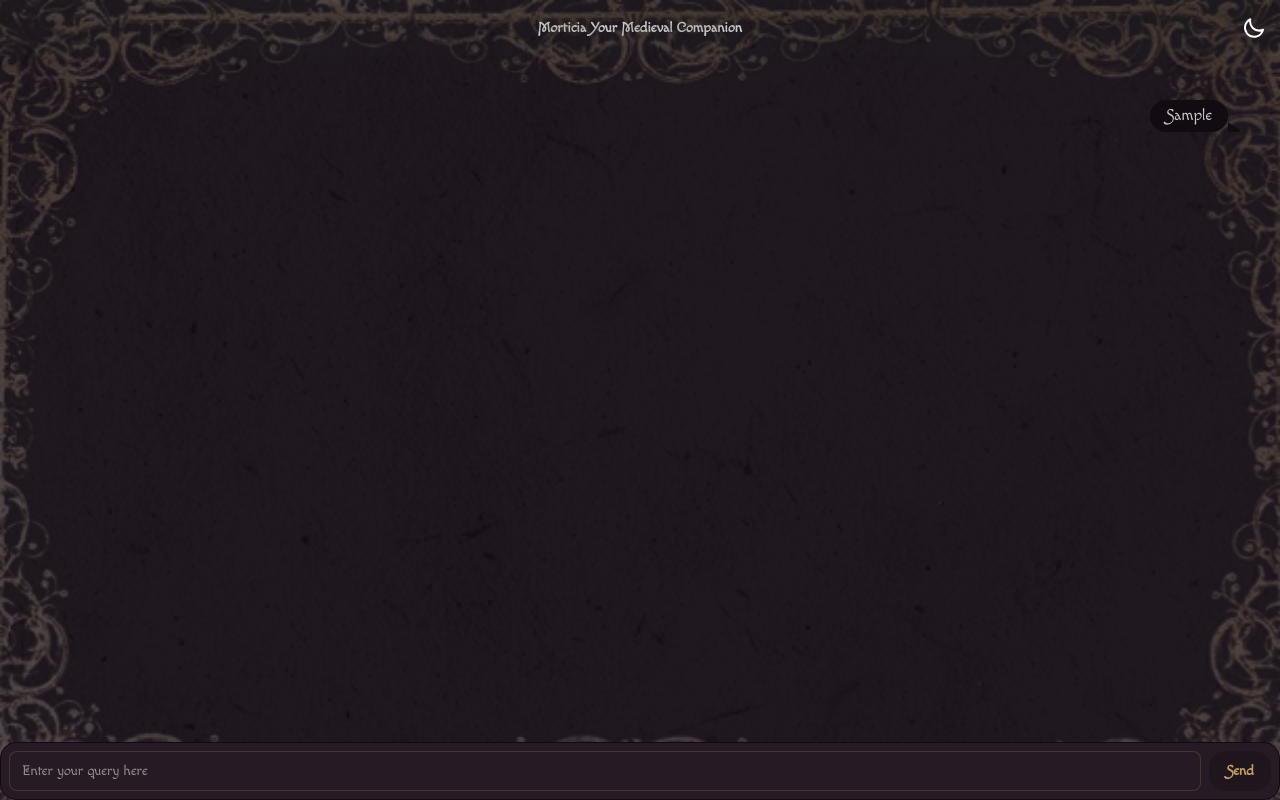
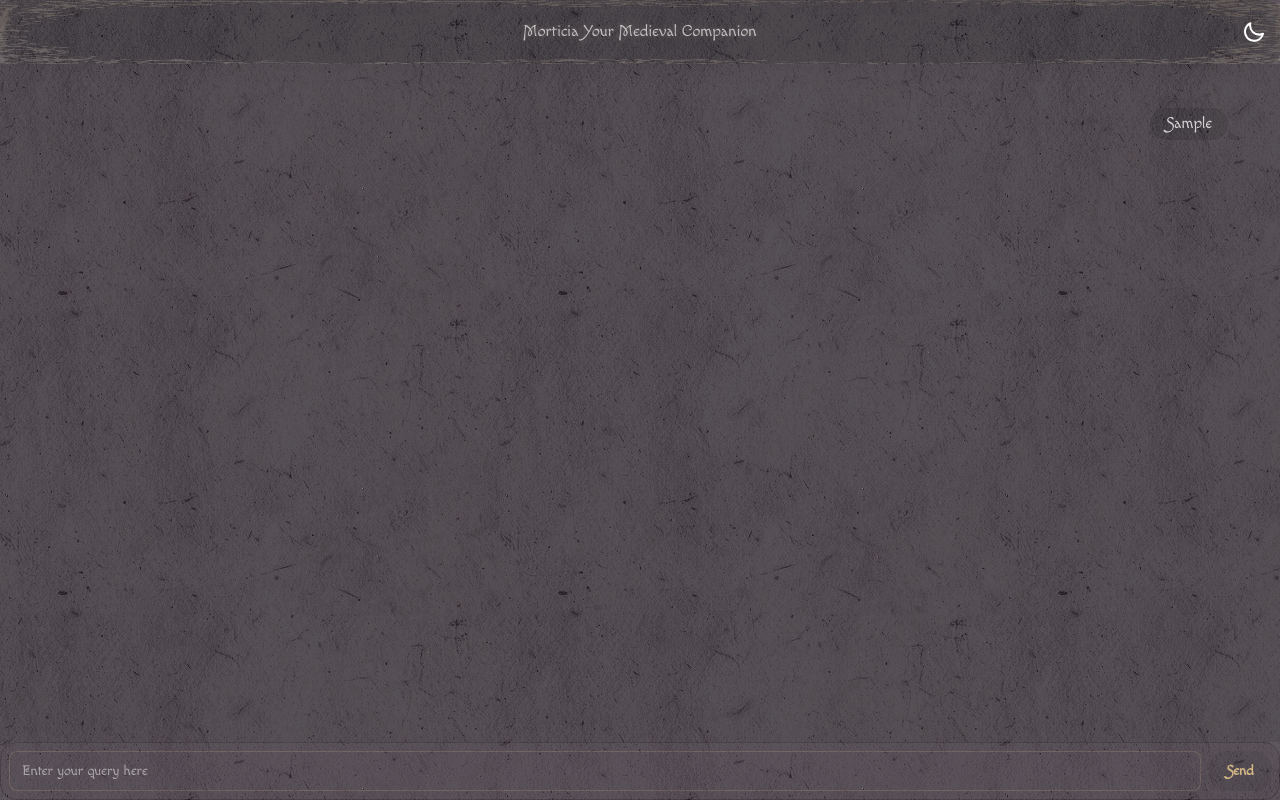
Before and after one commit to ShahdO3/letschat, a Next.js app: page / in a window 1280 px wide. Both pictures are taken after typing "Sample" into the empty fields and a click on the button "Send". Built offline with nearby package versions, Linux system fonts and the light colour scheme; no server answers.

Commit message:
Changes in UI: New Mystical loading dots, pixelated icon for Agent, Fixes to Background image

```diff
--- a/app/components/NavBar.tsx
+++ b/app/components/NavBar.tsx
@@ -9,24 +9,25 @@ import Image from 'next/image';
 
 const NavBar = () => {
   return (
-    <div className="flex navbarshadow-lg rounded-xl p-2 bg-neutral hover:bg-base-300">
+    <nav className="flex navbar shadow-lg rounded-xl
+      p-2 bg-neutral hover:bg-base-300">
 
         <Image
           src="/medeivalBorder3.png"
           alt='border'
-          className="opacity-25"
+          className="bg-repeat opacity-25"
           fill/>
 
       <div className='navbar-start'>
       </div>
       <div className="navbar-center ">
-        <button className='btn btn-ghost btn-neutral rounded-2xl text-neutral-content'>
+        <button className='rounded-2xl text-neutral-content flicker-text'>
             Morticia Your Medieval Companion
         </button>
       </div>
 
       <div className='navbar-end'> <ThemeSwitcher/></div>
-    </div>
+    </nav>
   )
 }
 
--- a/app/components/TextInputArea.tsx
+++ b/app/components/TextInputArea.tsx
@@ -91,9 +91,24 @@ const TextInputArea = () => {
         <div
             key={index}
             className= {` m-6 rounded-xl text-neutral-content whitespace-pre-line ${
-    msg.role === 'user'
-      ? ' chat chat-end rounded-br-none'
-      : ' chat chat-start rounded-bl-none'}`}>
+            msg.role === 'user'
+              ? ' chat chat-end rounded-br-none'
+              : ' chat chat-start rounded-bl-none'}`}>
+
+        {/* ============ AVATAR ICON ============== */}
+        {msg.role === 'chatBot'?
+          <div className="chat-image avatar">
+            <div className="w-10 rounded-full">
+              <img
+                alt="avatar"
+                src="/witch.png"
+              />
+            </div>
+          </div>
+          : <div/>
+        }
+
+        {/* ======================================= */}
 
           <div className={`chat chat-bubble rounded-2xl
                 ${msg.role === 'user'
@@ -104,7 +119,13 @@ const TextInputArea = () => {
       )}
       {loading&& (
         <div className="chat chat-start">
-          <span className="loading chat-bubble loading-dots"></span>
+          {/* <span className="loading chat-bubble loading-dots"></span> */}
+          <div className="typing-stars" aria-label="Loading...">
+            <span className="star">✧</span>
+            <span className="star">✧</span>
+            <span className="star">✧</span>
+          </div>
+
         </div>
       )}
       </div>
--- a/app/globals.css
+++ b/app/globals.css
@@ -25,8 +25,7 @@ body {
   background: var(--background);
   color: var(--foreground);
   font-family: Arial, Helvetica, sans-serif;
-  background-image: url("/public/light-paper-fibers.png");
-  background-size: cover;
+  position: relative;
 }
 
 .bg-img{
@@ -38,3 +37,79 @@ body {
     object-fit: cover;
     z-index: -1;
 }
+.glow {
+  text-shadow: 0 0 5px #ffffffaa, 0 0 10px #8effff88;
+}
+.flicker-text {
+  color: #fff;
+  text-shadow:
+    0 0 2px #fff,
+    0 0 10px #e7d6a3,
+    0 0 20px #e7d6a3,
+    0 0 30px #e7d6a3;
+  animation: flicker 20s infinite;
+}
+@keyframes flicker {
+  0%   { opacity: 1; text-shadow: 0 0 2px #fff, 0 0 10px #e7d6a3, 0 0 20px #e7d6a3; }
+  5%   { opacity: 0.8; text-shadow: none; }
+  10%  { opacity: 1; text-shadow: 0 0 10px #e7d6a3; }
+  15%  { opacity: 0.6; text-shadow: 0 0 5px #e7d6a3; }
+  25%  { opacity: 1; text-shadow: 0 0 30px #e7d6a3; }
+  40%  { opacity: 0.9; text-shadow: 0 0 15px #e7d6a3; }
+  50%  { opacity: 0.5; text-shadow: none; }
+  60%  { opacity: 1; text-shadow: 0 0 20px #e7d6a3; }
+  75%  { opacity: 0.8; text-shadow: 0 0 10px #e7d6a3; }
+  100% { opacity: 1; text-shadow: 0 0 30px #e7d6a3, 0 0 50px #e7d6a3; }
+}
+
+.typing-stars {
+  display: flex;
+  gap: 0.3rem;
+  font-size: 1.5rem;
+  color: #e0e0ff;
+  animation: floatStars 3s ease-in-out infinite;
+}
+
+.typing-stars .star {
+  animation: starPulse 1.5s infinite ease-in-out;
+}
+
+.typing-stars .star:nth-child(2) {
+  animation-delay: 0.2s;
+}
+.typing-stars .star:nth-child(3) {
+  animation-delay: 0.4s;
+}
+
+@keyframes starPulse {
+  0%, 100% {
+    opacity: 0.4;
+    transform: scale(0.9);
+    text-shadow: 0 0 2px #fff, 0 0 4px #9fafff;
+  }
+  50% {
+    opacity: 1;
+    transform: scale(1.2);
+    text-shadow: 0 0 4px #fff, 0 0 10px #a7c7ff;
+  }
+}
+
+@keyframes floatStars {
+  0%, 100% {
+    transform: translateY(0px);
+  }
+  50% {
+    transform: translateY(-2px);
+  }
+}
+.paperOverlay {
+  position: absolute;
+  top: 0;
+  bottom: 0;
+  left: 0;
+  right: 0;
+  background-repeat: repeat;
+  background-image: url("/public/light-paper-fibers.png");
+  opacity: 100;
+  pointer-events: none;
+}
--- a/app/layout.tsx
+++ b/app/layout.tsx
@@ -34,6 +34,7 @@ export default function RootLayout({
       <body
         className={`${macondoSwashCaps.className} flex flex-col min-h-screen`}>
         <main className="flex flex-col">{children}</main>
+        <div className="paperOverlay"/>
       </body>
     </html>
   );
--- a/app/page.tsx
+++ b/app/page.tsx
@@ -8,16 +8,17 @@ import paper from "../public/light-paper-fibers.png"
 
 export default function Home() {
   return (
-    <div className="flex flex-col flex-1 min-h-screen bg-base-200">
-
+    <div
+      className="flex flex-col flex-1 min-h-screen
+        h-full w-full bg-base-200">
       <Image
-        src={paper}
-        alt="Cover Image"
-        className="object-cover min-h-screen opacity-25"
-        fill
-      />
+      src={paper}
+      alt="Cover Image"
+      className="object-cover opacity-25"
+      fill/>
       <NavBar/>
       <TextInputArea/>
+
     </div>
   );
 }
```
Also changed, not shown: public/witch.jpg (added), public/witch.png (added).
